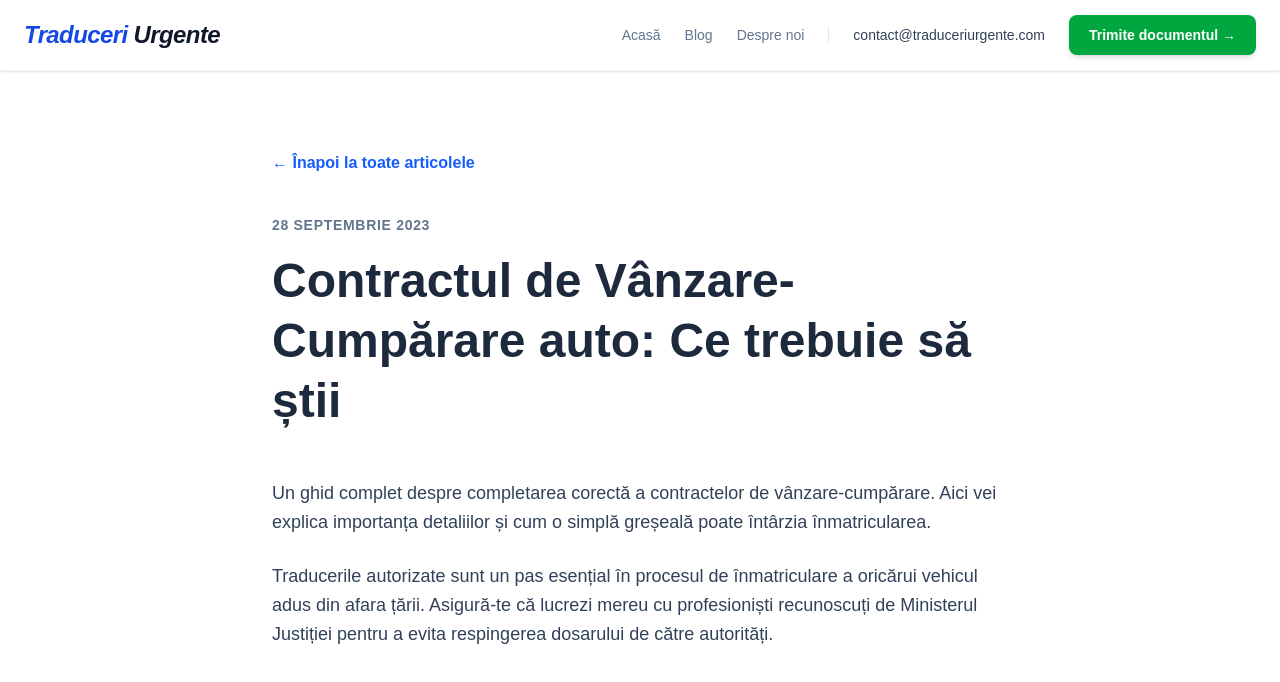
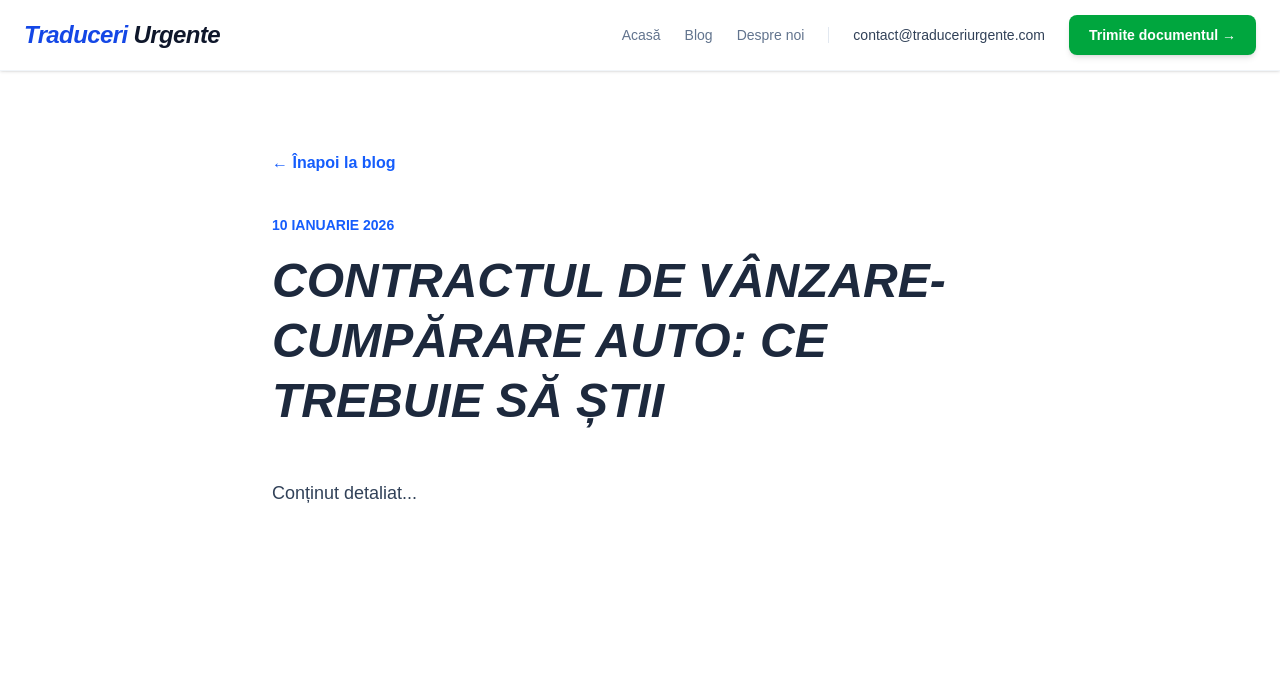
Before and after one commit to Eusebiu05/traduceri-urgente-landing, a Next.js app: page /blog/ghid-contract-vanzare-cumparare in a window 1280 px wide. Shown: the top 682 px of the page. Built offline with nearby package versions, Linux system fonts and the light colour scheme.

Commit message:
Versiune 1.3 patch

```diff
--- a/src/app/blog/[slug]/page.tsx
+++ b/src/app/blog/[slug]/page.tsx
@@ -1,38 +1,42 @@
 import Link from "next/link";
 import { Header } from "@/components/Header";
 
-// Lista noastră de articole
+// 1. Îi spunem lui TypeScript exact ce este 'params'
+// În Next.js 15/16, params este un Promise (vine asincron)
+interface PageProps {
+  params: Promise<{ slug: string }>;
+}
+
 const articles = [
   {
     id: 1,
     title: "Cum să traduci rapid actele auto aduse din Germania",
-    content: "Aici va veni textul tău lung și detaliat despre procesul de traducere pentru mașinile din Germania. Poți explica pas cu pas de ce acte este nevoie, unde trebuie depuse și la ce capcane să fie atenți clienții.",
-    date: "12 Octombrie 2023",
+    content: "Conținut detaliat...",
+    date: "12 Martie 2026",
     slug: "traducere-acte-auto-germania",
   },
   {
     id: 2,
     title: "Contractul de Vânzare-Cumpărare auto: Ce trebuie să știi",
-    content: "Un ghid complet despre completarea corectă a contractelor de vânzare-cumpărare. Aici vei explica importanța detaliilor și cum o simplă greșeală poate întârzia înmatricularea.",
-    date: "28 Septembrie 2023",
+    content: "Conținut detaliat...",
+    date: "10 Ianuarie 2026",
     slug: "ghid-contract-vanzare-cumparare",
   },
   {
     id: 3,
     title: "Cât durează și cât costă traducerea unui talon auto?",
-    content: "Transparența este cheia! Explică-le clienților tăi de ce durează 1-2 ore, care sunt costurile pentru diferite limbi și de ce serviciul tău este cea mai bună alegere.",
-    date: "05 Septembrie 2023",
+    content: "Conținut detaliat...",
+    date: "05 Septembrie 2025",
     slug: "pret-timp-traducere-talon",
   }
 ];
 
-// 1. Am adăugat 'async' în fața funcției
-export default async function ArticlePage({ params }) {
+// 2. Aplicăm tipul 'PageProps' pe funcție
+export default async function ArticlePage({ params }: PageProps) {
 
-  // 2. Așteptăm să se încarce parametrii din link
+  // 3. 'await' este obligatoriu aici pentru a citi slug-ul
   const resolvedParams = await params;
 
-  // 3. Acum putem folosi 'resolvedParams.slug' în siguranță
   const article = articles.find((a) => a.slug === resolvedParams.slug);
 
   if (!article) {
@@ -40,7 +44,7 @@ export default async function ArticlePage({ params }) {
       <div className="min-h-screen flex flex-col items-center justify-center bg-slate-50">
         <h1 className="text-3xl font-black text-slate-800 mb-4">Articolul nu a fost găsit</h1>
         <Link href="/blog" className="text-blue-600 font-bold hover:underline">
-          &larr; Întoarce-te la blog
+          &larr; Înapoi la blog
         </Link>
       </div>
     );
@@ -49,30 +53,21 @@ export default async function ArticlePage({ params }) {
   return (
     <main className="min-h-screen bg-white">
       <Header />
-
       <article className="max-w-3xl mx-auto px-4 py-20">
-
-        <Link href="/blog" className="text-blue-600 font-bold mb-10 inline-block hover:underline transition-all hover:-translate-x-1">
-          &larr; Înapoi la toate articolele
+        <Link href="/blog" className="text-blue-600 font-bold mb-10 inline-block">
+          &larr; Înapoi la blog
         </Link>
-
-        <header className="mb-12">
-          <span className="text-sm text-slate-500 font-bold tracking-wider uppercase mb-4 block">
+        <header className="mb-12 text-slate-800">
+          <span className="text-sm font-bold uppercase mb-4 block text-blue-600">
             {article.date}
           </span>
-          <h1 className="text-4xl md:text-5xl font-black text-slate-800 leading-tight">
+          <h1 className="text-4xl md:text-5xl font-black italic uppercase leading-tight">
             {article.title}
           </h1>
         </header>
-
         <div className="text-lg text-slate-700 leading-relaxed">
           <p>{article.content}</p>
-
-          <p className="mt-6">
-            Traducerile autorizate sunt un pas esențial în procesul de înmatriculare a oricărui vehicul adus din afara țării. Asigură-te că lucrezi mereu cu profesioniști recunoscuți de Ministerul Justiției pentru a evita respingerea dosarului de către autorități.
-          </p>
         </div>
-
       </article>
     </main>
   );
--- a/src/app/blog/page.tsx
+++ b/src/app/blog/page.tsx
@@ -1,5 +1,5 @@
 import { Header } from "@/components/Header";
-import { BlogCard } from "@/components/BlogCard";
+import BlogCard from "@/components/BlogCard";
 
 // Lista noastră de articole
 const articles = [
--- a/src/components/BlogCard.tsx
+++ b/src/components/BlogCard.tsx
@@ -39,3 +39,4 @@ export const BlogCard = ({ title, excerpt, date, slug }: BlogCardProps) => {
     </div>
   );
 };
+export default BlogCard;
```
